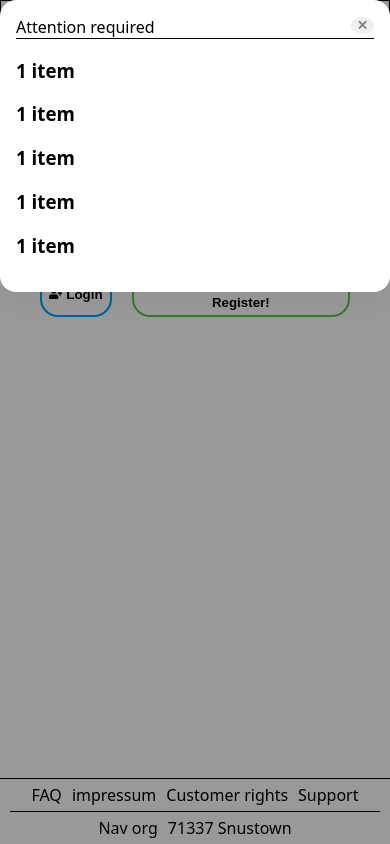
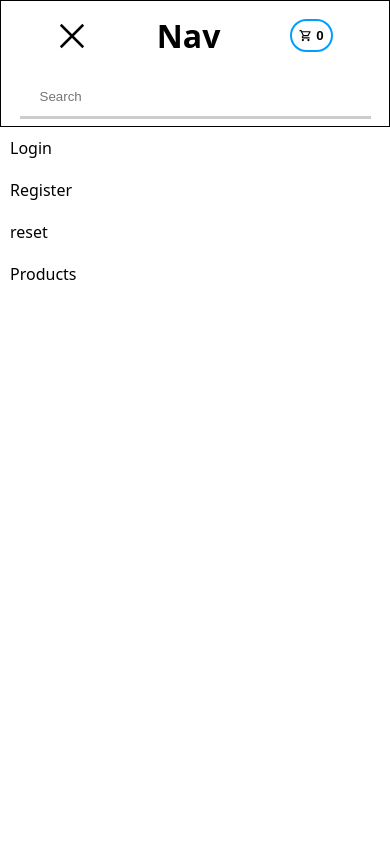
Before and after one commit to somlom/E-Com-Shop, a React app: page /login in a window 390 px wide. Both pictures are taken after a click on the element 72 px from the left and 35 px from the top of the page. Shown: the top 844 px of the page. Built offline with nearby package versions, Linux system fonts and the light colour scheme.

Commit message:
hamburger manu beta 2

```diff
--- a/api/controllers/auth.js
+++ b/api/controllers/auth.js
@@ -18,7 +18,7 @@ async function loginUser(req, res) {
 
     const user = await Users.findOne({ email: email });
 
-    if (user.email === email) {
+    if (user) {
         const hash = await bcrypt.compare(password, user.password);
 
         if (hash === true) {
@@ -36,7 +36,7 @@ async function registerUser(req, res) {
 
     const user = await Users.findOne({ email: email })
 
-    if (user.email === email) {
+    if (user) {
         res.status(401)
         throw Error("Sorry, but this e-mail address is already registered")
     }
--- /dev/null
+++ b/src/components/Hamburger.jsx
@@ -0,0 +1,26 @@
+import React from 'react'
+import { useTranslation } from 'react-i18next';
+
+
+export const Hamburger = ({ handle_menu, state }) => {
+
+
+    const { t } = useTranslation();
+    return (
+        <div className='fade_it'>
+            <div className="column hamburger">
+                <a className="link column" href="/login">{t("login")}</a>
+                <a className="link column" href="/register">{t("register")}</a>
+                <a className="link column" href="/reset">{t("reset")}</a>
+                <a className="link column" href="/products">{t("products")}</a>
+            </div>
+        </div>
+        // <ul class="menu">
+        //     <li>One</li>
+        //     <li>Two</li>
+        //     <li>Three</li>
+        //     <li>Four</li>
+        //     <li>Five</li>
+        // </ul>
+    )
+}
--- a/src/components/Modal.jsx
+++ b/src/components/Modal.jsx
@@ -5,7 +5,7 @@ import "../css/Modal.scss"
 import { close_on_esc } from '../hooks/close_on_esc';
 
 
-export const Modal = ({ children, handle_modal }) => {
+export const Modal = ({ children, handle_modal, title = "" }) => {
 
     const { t } = useTranslation();
 
@@ -15,7 +15,7 @@ export const Modal = ({ children, handle_modal }) => {
         <div className='fade column'>
             <div className='modal column'>
                 <div className='modal_title row'>
-                    <p>{t("modal_title")}</p>
+                    <p>{title}</p>
                     <button className="close_button opacity" onClick={() => handle_modal(false)}>&#x2715;</button>
                 </div>
                 <div className='modal_content'>
--- a/src/components/Navigation.jsx
+++ b/src/components/Navigation.jsx
@@ -13,6 +13,7 @@ import "../css/Navigation.scss"
 import { Modal } from './Modal'
 import { selectCount } from '../features/cart/cart_slice';
 import { Cart } from '../pages/Cart';
+import { Hamburger } from './Hamburger';
 
 
 export const Navigation = () => {
@@ -23,8 +24,18 @@ export const Navigation = () => {
   const { t } = useTranslation();
   const count = useSelector(selectCount);
 
+      const body = document.body;
+    console.log(body)
+    if(menu_state === true){
+        body.style.overflow = "hidden"
+    }
+
+    if(menu_state === false) {
+        body.style.overflow = "auto"
+    }
+
   return (
-    <div>
+    <>
       <div className='nav'>
 
         <div className='open_menu nav_column' onClick={() => handle_menu(!menu_state)}>
@@ -37,7 +48,6 @@ export const Navigation = () => {
         <div className='nav_column' id="pc">
           <input className='nav_title form' type="text" placeholder="Search" />
         </div>
-
         <div className='nav_column buttons'>
           <Link className="link column" to="/login">{t("login")}</Link>
           <Link className="link column" to="/register">{t("register")}</Link>
@@ -51,21 +61,30 @@ export const Navigation = () => {
           <input className='nav_title form' type="text" placeholder='Search' />
         </div>
       </div>
-      {menu_state &&
-        <Modal handle_modal={handle_menu}>
-          <h3>1 item</h3>
-          <h3>1 item</h3>
-          <h3>1 item</h3>
-          <h3>1 item</h3>
-          <h3>1 item</h3>
-        </Modal>
-      }
 
       {modal_state &&
-        <Modal handle_modal={handle_modal} modal_state={modal_state}>
+        <Modal handle_modal={handle_modal} modal_state={modal_state} title={<span>Total {count.cart.length} items</span>}>
           <Cart />
         </Modal>
       }
+      {menu_state &&
+        <Hamburger handle_modal={handle_menu} state={menu_state} />
+      }
+    </>
+  )
+}
+
+export const Menu = () => {
+
+  const { t } = useTranslation();
+
+  return (
+
+    <div className='nav_column'>
+      <a className="link column" href="/login">{t("login")}</a>
+      <a className="link column" href="/register">{t("register")}</a>
+      <a className="link column" href="/reset">{t("reset")}</a>
+      <a className="link column" href="/products">{t("products")}</a>
     </div>
   )
 }
--- a/src/css/Modal.scss
+++ b/src/css/Modal.scss
@@ -3,7 +3,7 @@ $transform-time: 0.15s;
 .fade {
     width: 100%;
     height: 100%;
-    z-index: 1;
+    z-index: 2;
     position: fixed;
     left: 0;
     top: 0;
@@ -12,7 +12,7 @@ $transform-time: 0.15s;
 .modal {
     position: absolute;
     right: 0%;
-    z-index: 2;
+    z-index: 3;
     background: white;
     padding: 16px;
     border-radius: 16px;
@@ -50,7 +50,7 @@ $transform-time: 0.15s;
 }
 
 .filling{
-    z-index: 1;
+    z-index: 2;
     width: 100%;
     height: 100%;
 }
--- a/src/css/Navigation.scss
+++ b/src/css/Navigation.scss
@@ -42,7 +42,7 @@ input.nav_title {
 }
 .nav_column#pc {
     display: flex;
-        width: 50vw;
+    width: 50vw;
 }
 .nav_column#mobile {
     display: none;
@@ -95,3 +95,18 @@ input.nav_title:focus {
     transition: background-color $transform-time;
     -webkit-transition: background-color $transform-time;
 }
+
+.hamburger {
+    z-index: 3;
+    align-items: flex-start;
+    position: relative;
+    left: 0;
+    top: 0;
+    height: 100vh;
+    overflow: hidden;
+    // background-color: rgba(0, 0, 0, 0.4);
+}
+
+.hamburger a {
+    padding: 10px;
+}
--- a/src/pages/Auth.jsx
+++ b/src/pages/Auth.jsx
@@ -1,11 +1,10 @@
 import React from 'react'
 import { FaUserPlus } from "react-icons/fa"
 import { useTranslation } from 'react-i18next';
+import axios from 'axios';
 
 import { Form } from '../components/Form';
 import "../css/Form.scss"
-import { usePostData } from '../hooks/Data';
-import axios from 'axios';
 
 
 export const Auth = () => {
@@ -24,7 +23,7 @@ export const Auth = () => {
         event.preventDefault()
 
         if (Object.keys(input).length >= 1) {
-            await axios.post("http://localhost:4000/auth/register", input).then(
+            await axios.post("http://localhost:4000/auth/login", input).then(
                 function (fulfilled) {
                     return alert(fulfilled.data.email)
                 },
--- a/src/pages/Cart.jsx
+++ b/src/pages/Cart.jsx
@@ -39,7 +39,6 @@ const Cart_Element = ({ data }) => {
 
   return (
     <>
-      <span>Total {data.length} items</span>
       {data.map(data_val => (
         <div className="column" key={data_val._id}>
 
```
